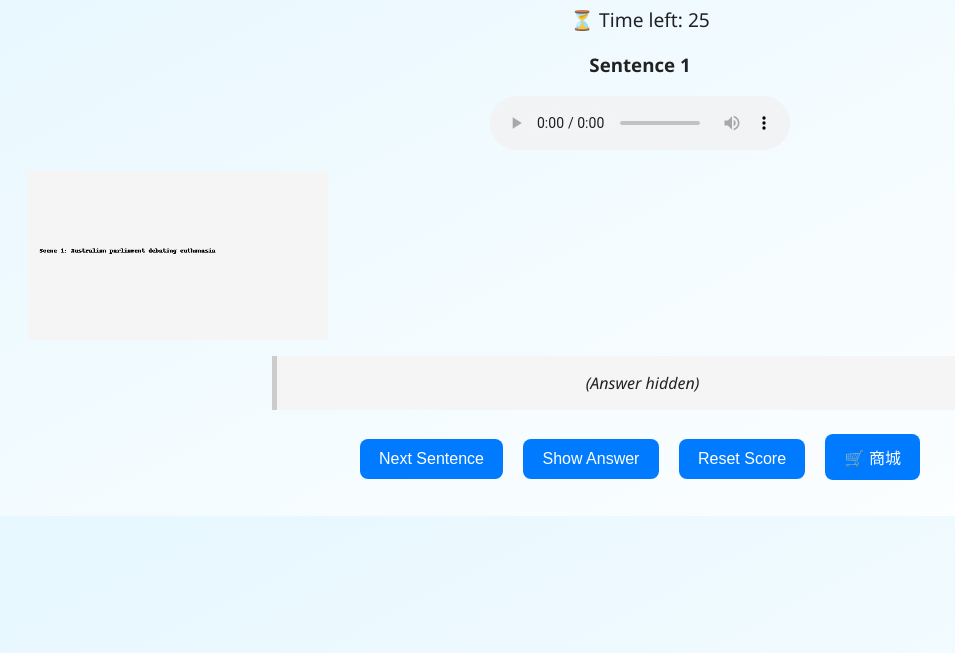
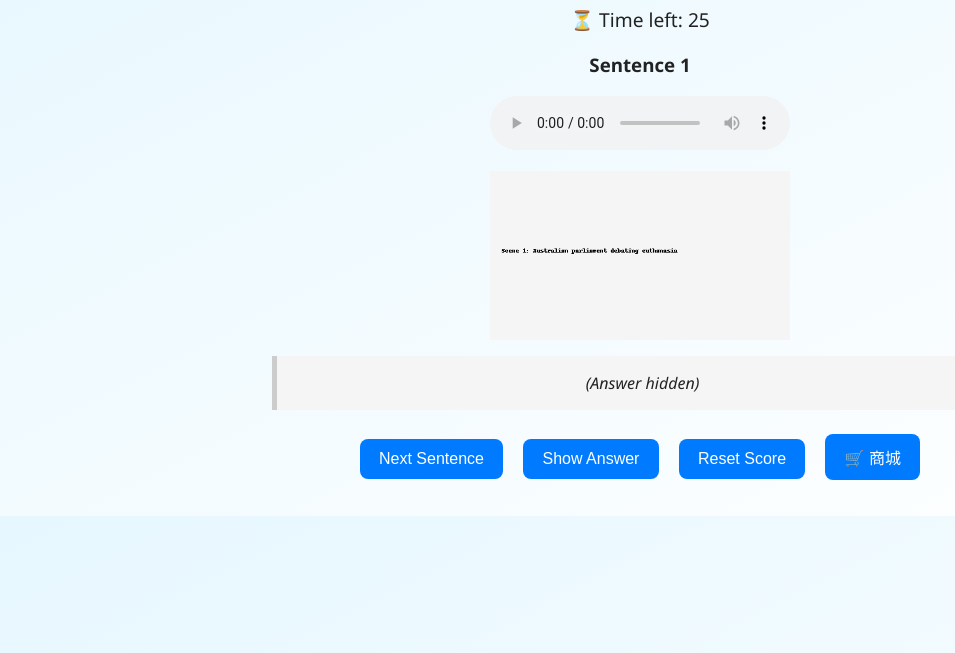
Before and after one commit to Jazz-Zealot/super-potato, a plain HTML site: page index.html in a window 1280 px wide. Shown: the part 147-800 px from the top of the page, without its empty margins (0-955 px from the left). Drawn offline with Linux system fonts and the light colour scheme.

Commit message:
Update style.css

```diff
--- a/style.css
+++ b/style.css
@@ -35,8 +35,9 @@ blockquote {
 }
 
 img {
+  display: block;
+  margin: 1rem auto;
   max-width: 300px;
-  margin-top: 1em;
 }
 
 #shop {
```
